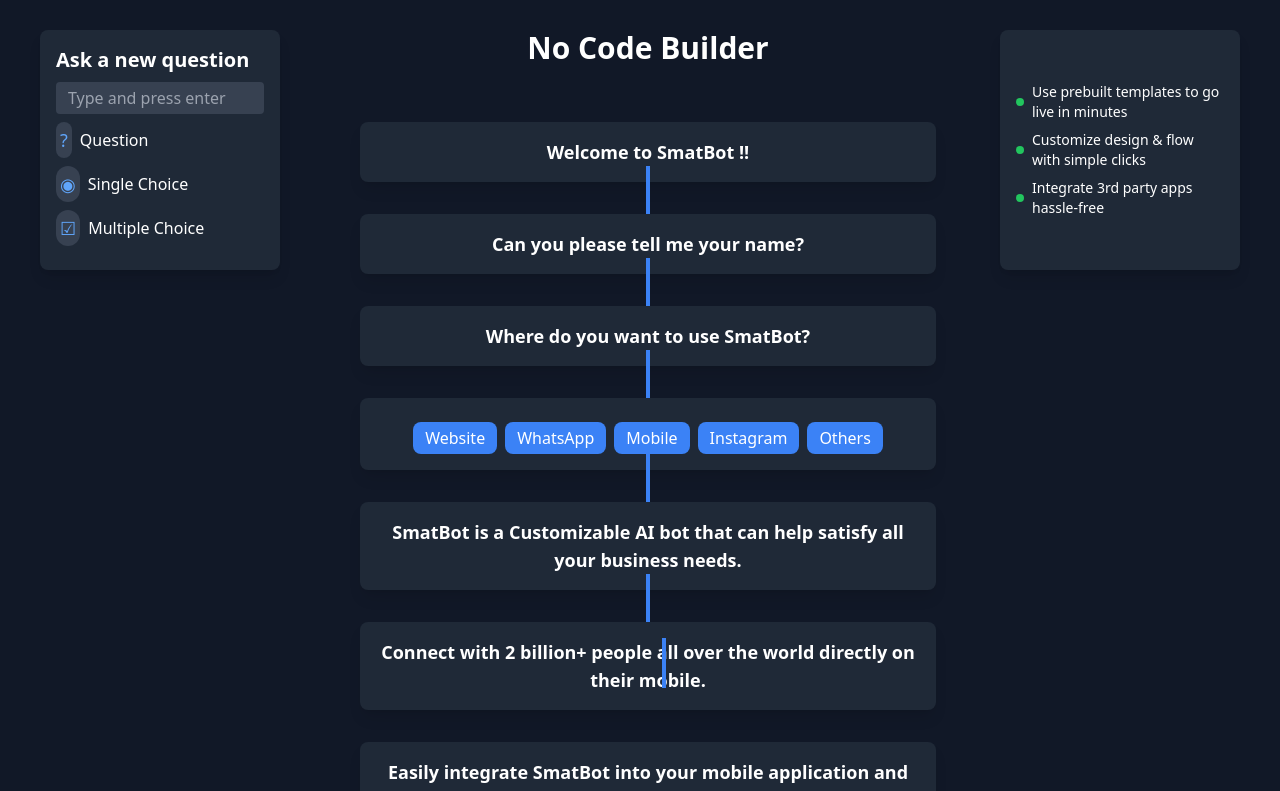
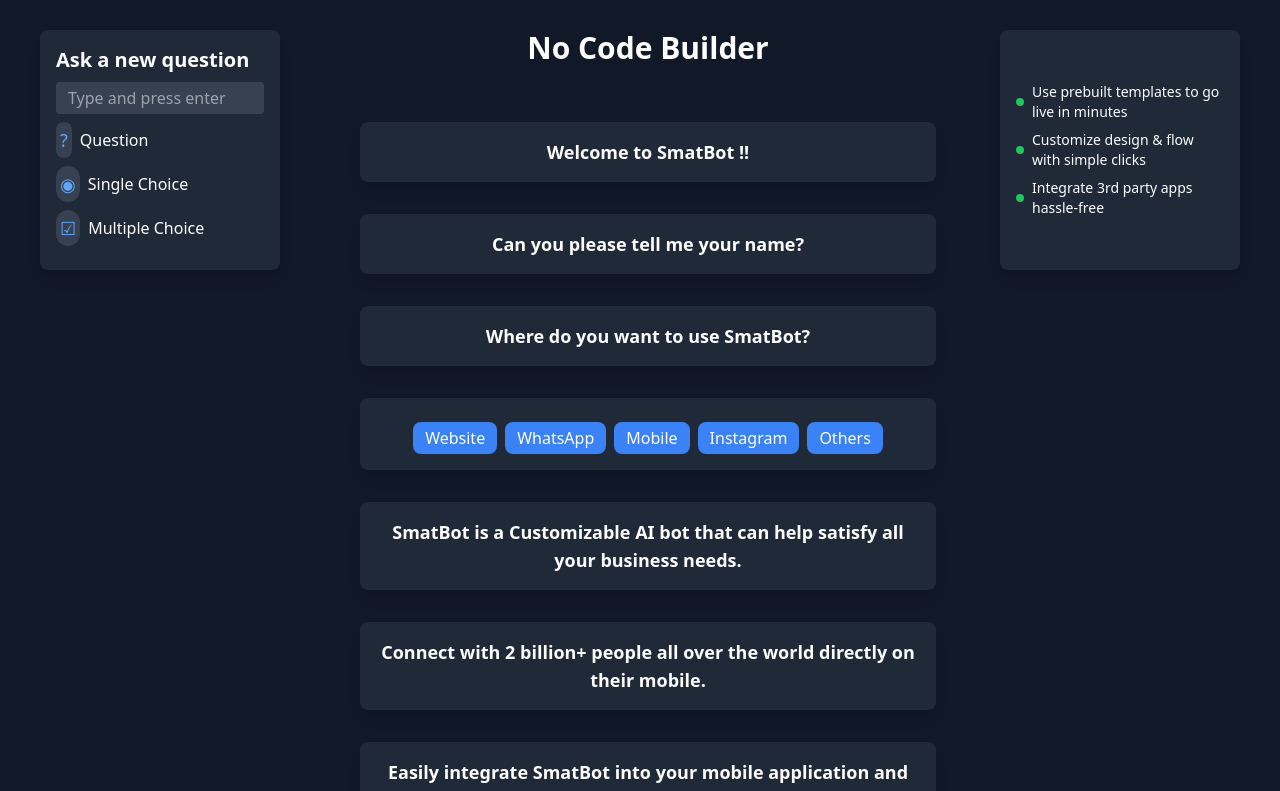
Before and after one commit to Gauravkumar304/whatsbot, a Next.js app: page / in a window 1280 px wide. Shown: the part 1382-2173 px from the top of the page. Built offline with nearby package versions, Linux system fonts and the light colour scheme.

Commit message:
codepage

```diff
--- a/src/components/Codepage.tsx
+++ b/src/components/Codepage.tsx
@@ -28,7 +28,6 @@
   const [visibleSteps, setVisibleSteps] = useState<number[]>([]);
 
   useEffect(() => {
-    // Trigger the animation in a loop, no reset
     let index = 0;
     const interval = setInterval(() => {
       setVisibleSteps((prev) => {
@@ -108,16 +107,6 @@
                 ))}
               </div>
             )}
-
-            {/* Blue line animation */}
-            {index < steps.length - 1 && visibleSteps.includes(index) && (
-              <motion.div
-                initial={{ height: 0 }}
-                animate={{ height: "50px" }}
-                transition={{ duration: 0.5, ease: "easeInOut" }}
-                className="absolute left-1/2 transform -translate-x-1/2 w-1 bg-blue-500"
-              ></motion.div>
-            )}
           </motion.div>
         ))}
       </div>
```
